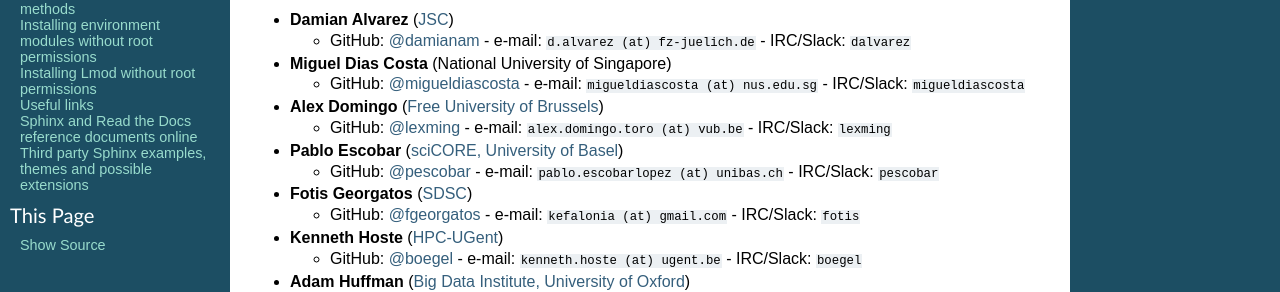
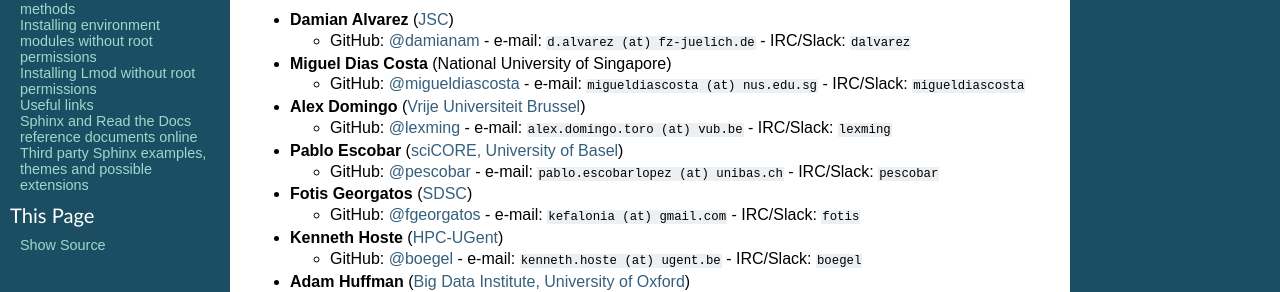
Before and after one commit to easybuilders/easybuild, a Sphinx documentation site: the page built from docs/Maintainers.rst, in a window 1280 px wide. Shown: the part 1078-1370 px from the top of the page. Built offline with Sphinx 7.4.7, drawn with Linux system fonts in a browser that asks for light colours; pages that are not in the unit, such as notebooks, are missing from menus.

Commit message:
correct affiliation for @lexming is `Vrije Universiteit Brussel`
Co-Authored-By: Alex Domingo <alex.domingo.toro@vub.be>

```diff
--- a/docs/Maintainers.rst
+++ b/docs/Maintainers.rst
@@ -68,7 +68,7 @@
 
   * GitHub: `@migueldiascosta <https://github.com/migueldiascosta>`_ - e-mail: ``migueldiascosta (at) nus.edu.sg`` - IRC/Slack: ``migueldiascosta``
 
-* **Alex Domingo** (`Free University of Brussels <https://hpc.vub.be>`_)
+* **Alex Domingo** (`Vrije Universiteit Brussel <https://hpc.vub.be>`_)
 
   * GitHub: `@lexming <https://github.com/lexming>`_ - e-mail: ``alex.domingo.toro (at) vub.be`` - IRC/Slack: ``lexming``
 
```
